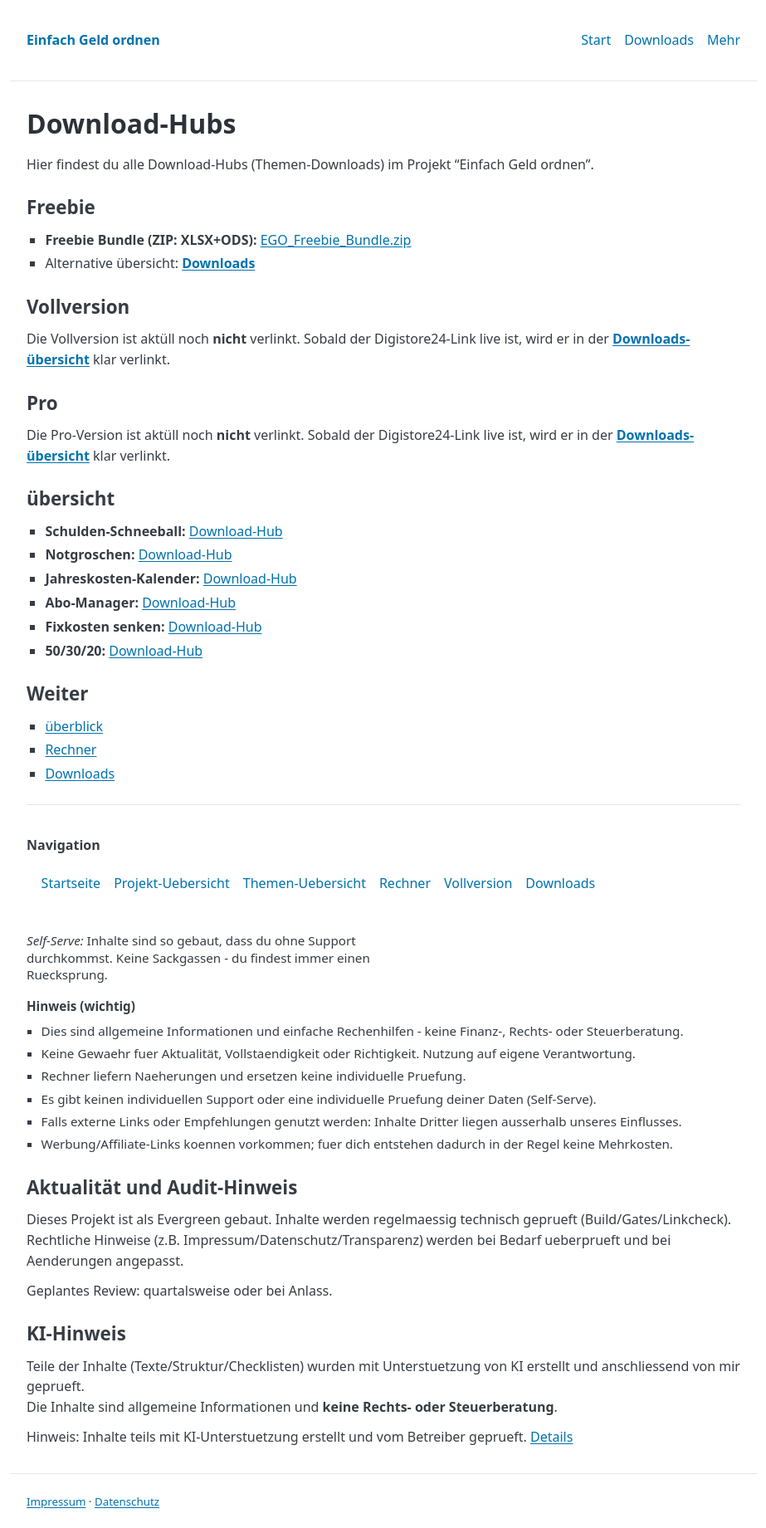
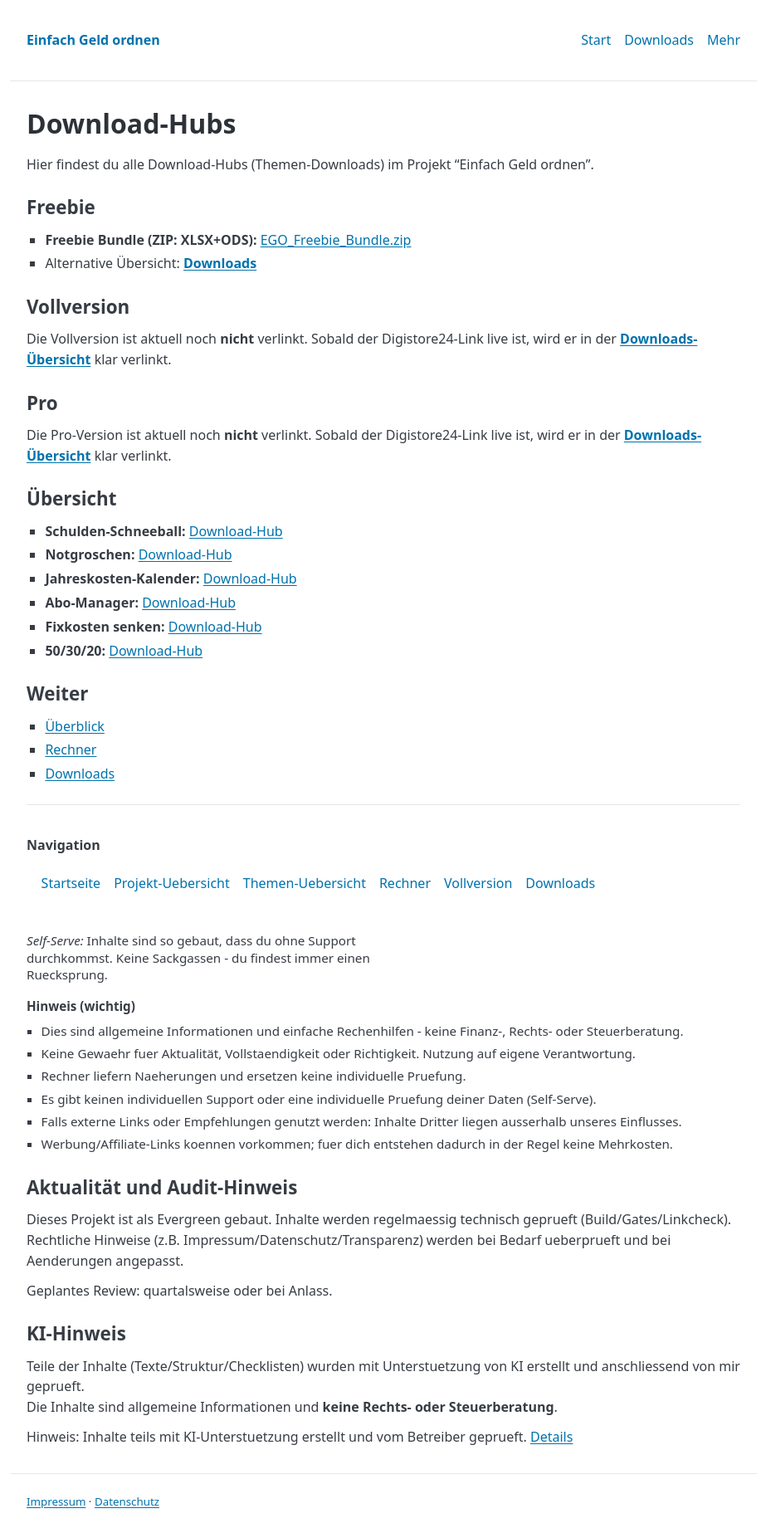
Before and after one commit to gluecklich-tools/einfach-geld-ordnen, a Jekyll site: the page built from seiten/download-hub-index.md, in a window 1280 px wide. Shown: the whole page at 83% size, without its empty margins (178-1101 px from the left). Built offline with Jekyll 4.4.1, drawn with Linux system fonts in a browser that asks for light colours.

Commit message:
fix: polish download-hub-index wording

```diff
--- a/seiten/download-hub-index.md
+++ b/seiten/download-hub-index.md
@@ -13,15 +13,17 @@
 ## Freebie
 
 - **Freebie Bundle (ZIP: XLSX+ODS):** [EGO_Freebie_Bundle.zip]({{ site.baseurl }}/downloads/bundles/EGO_Freebie_Bundle.zip)
-- Alternative übersicht: **[Downloads]({{ site.baseurl }}/seiten/downloads.html)**
+- Alternative Übersicht: **[Downloads]({{ site.baseurl }}/seiten/downloads.html)**
 
 ## Vollversion
 
-Die Vollversion ist aktüll noch **nicht** verlinkt. Sobald der Digistore24-Link live ist, wird er in der **[Downloads-übersicht]({{ site.baseurl }}/seiten/downloads.html#vollversion)** klar verlinkt.
+Die Vollversion ist aktuell noch **nicht** verlinkt. Sobald der Digistore24-Link live ist, wird er in der **[Downloads-Übersicht]({{ site.baseurl }}/seiten/downloads.html#vollversion)** klar verlinkt.
+
 ## Pro
-Die Pro-Version ist aktüll noch **nicht** verlinkt. Sobald der Digistore24-Link live ist, wird er in der **[Downloads-übersicht]({{ site.baseurl }}/seiten/downloads.html#pro)** klar verlinkt.
 
-## übersicht
+Die Pro-Version ist aktuell noch **nicht** verlinkt. Sobald der Digistore24-Link live ist, wird er in der **[Downloads-Übersicht]({{ site.baseurl }}/seiten/downloads.html#pro)** klar verlinkt.
+
+## Übersicht
 
 - **Schulden-Schneeball:** [Download-Hub]({{ site.baseurl }}/seiten/download-hub-schulden-schneeball.html)
 - **Notgroschen:** [Download-Hub]({{ site.baseurl }}/seiten/download-hub-notgroschen.html)
@@ -31,7 +33,7 @@
 - **50/30/20:** [Download-Hub]({{ site.baseurl }}/seiten/download-hub-50-30-20.html)
 
 ## Weiter
-- [überblick]({{ site.baseurl }}/pillar/einfach-geld-ordnen.html)
+- [Überblick]({{ site.baseurl }}/pillar/einfach-geld-ordnen.html)
 - [Rechner]({{ site.baseurl }}/seiten/rechner-uebersicht.html)
 - [Downloads]({{ site.baseurl }}/seiten/downloads.html)
 {% include no_sackgasse_footer.html %}
```
